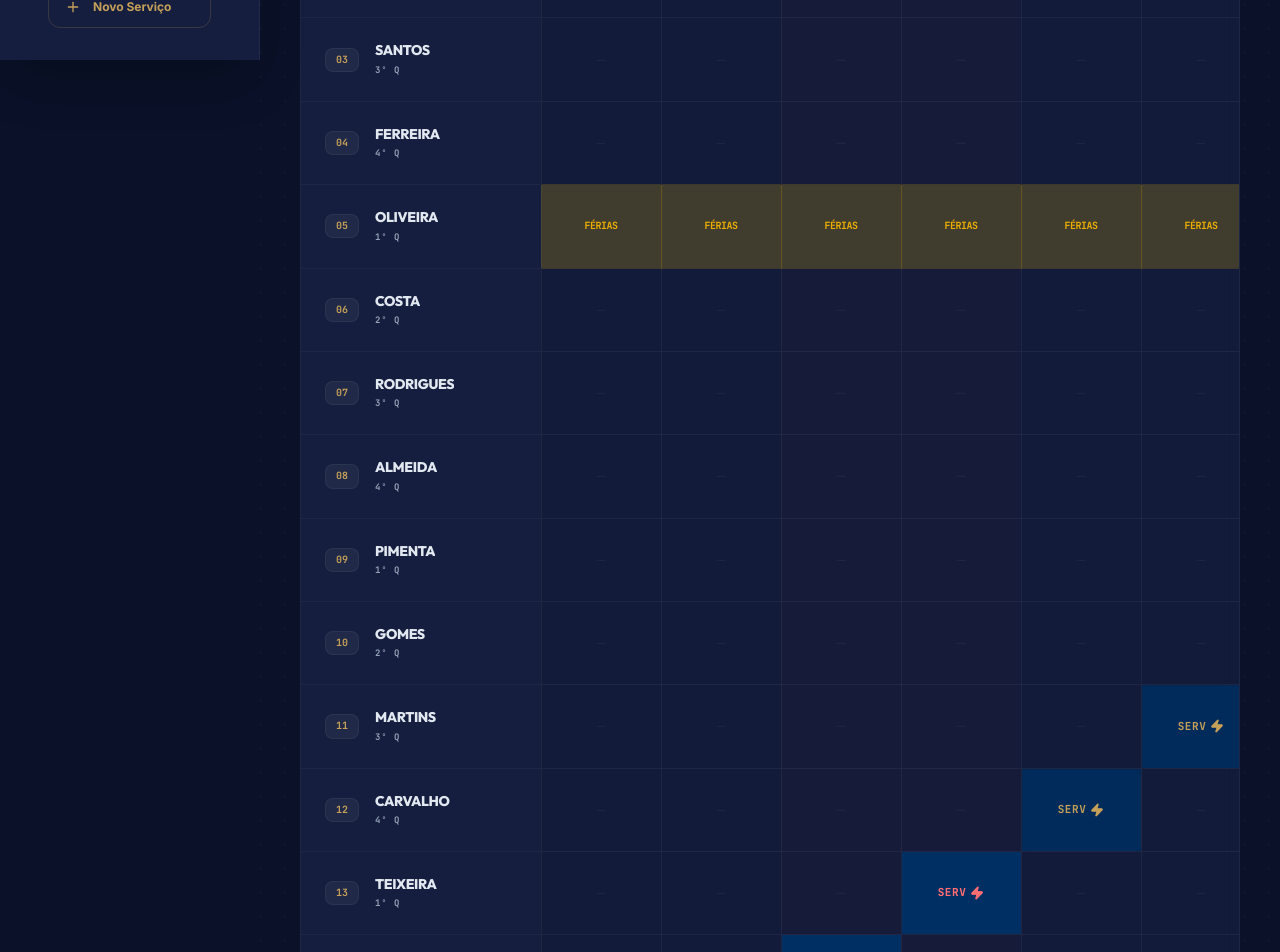
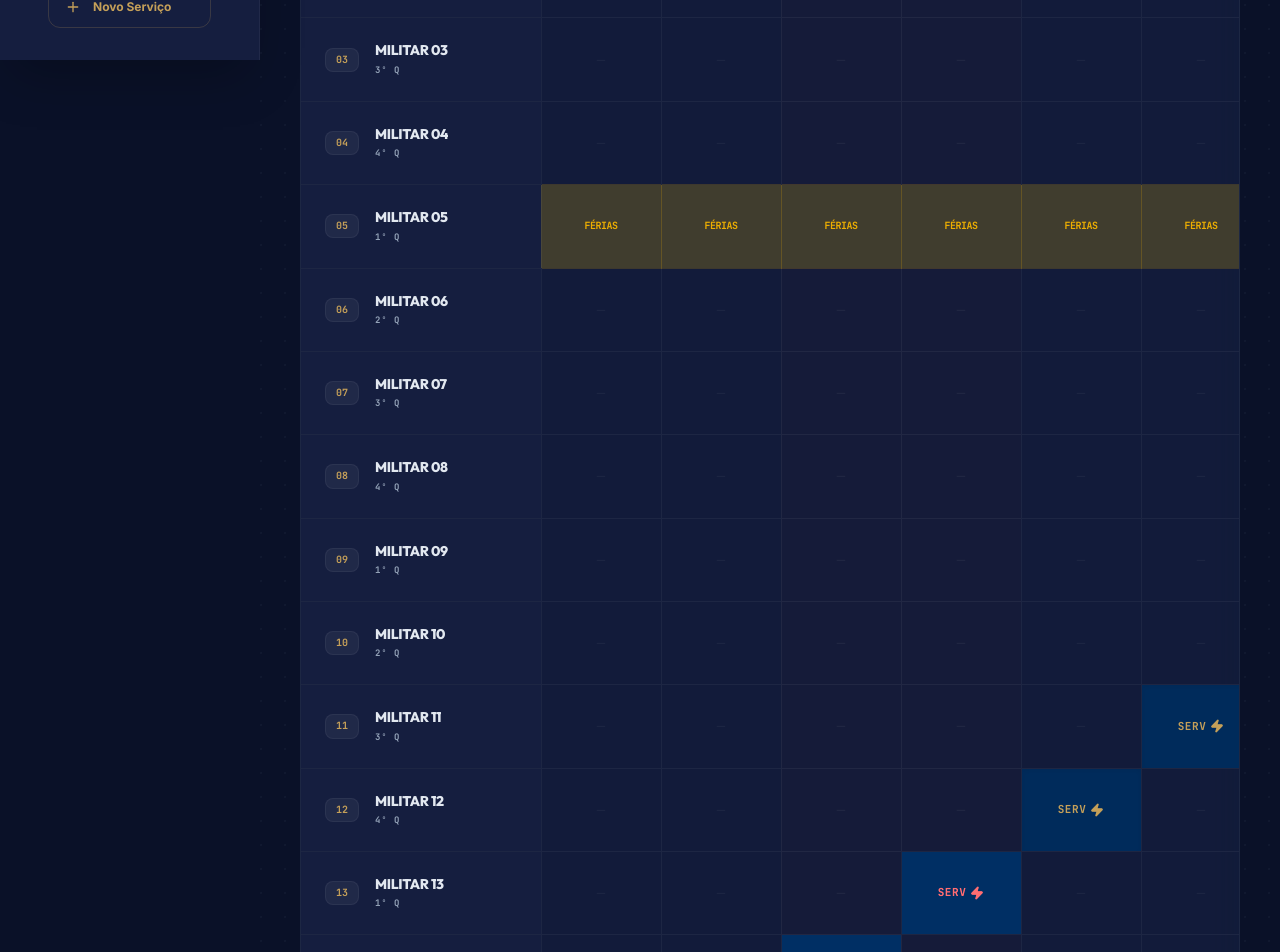
Before and after one commit to andersonscandido90-dotcom/escala, a React (Vite) app: page / in a window 1280 px wide. Shown: the part 740-1692 px from the top of the page. Built offline with nearby package versions, Linux system fonts and the light colour scheme.

Commit message:
Update App.tsx

```diff
--- a/src/App.tsx
+++ b/src/App.tsx
@@ -176,18 +176,18 @@ export default function App() {
     } else {
       // Default initial data
       const names = [
-        'ANDRE VINICIUS', 'SILVA JUNIOR', 'SANTOS', 'FERREIRA',
-        'OLIVEIRA', 'COSTA', 'RODRIGUES', 'ALMEIDA',
-        'PIMENTA', 'GOMES', 'MARTINS', 'CARVALHO',
-        'TEIXEIRA', 'MACHADO', 'NEVES', 'SOUSA'
+        'MILITAR 01', 'MILITAR 02', 'MILITAR 03', 'MILITAR 04',
+        'MILITAR 05', 'MILITAR 06', 'MILITAR 07', 'MILITAR 08',
+        'MILITAR 09', 'MILITAR 10', 'MILITAR 11', 'MILITAR 12',
+        'MILITAR 13', 'MILITAR 14', 'MILITAR 15', 'MILITAR 16'
       ];
-      const ranks = ['3SG', 'CB', 'CB', 'MN', 'MN', 'MN', '3SG', 'CB', 'CB', 'MN', 'MN', 'MN', '3SG', 'CB', 'CB', 'MN'];
-      const specs = ['MO', 'MO', 'MO', 'MO', 'MO', 'MO', 'EL', 'EL', 'EL', 'EL', 'EL', 'EL', 'MR', 'MR', 'MR', 'MR'];
+      const ranks = ['CB', 'CB', 'CB', 'CB', 'CB', 'CB', 'CB', 'CB', 'CB', 'CB', 'CB', 'CB', 'CB', 'CB', 'CB', 'CB'];
+      const specs = ['MO', 'MO', 'MO', 'MO', 'MO', 'MO', 'EL', 'EL', 'EL', 'EL', 'EL', 'EL', 'MC', 'MC', 'MT', 'MT'];
 
       const initialMilitares: Military[] = names.map((name, i) => ({
         id: i + 1,
         name,
-        posto: ranks[i],
+        grad: ranks[i],
         especialidade: specs[i],
         quarto: (i % 4) + 1,
         antiguidade: i + 1
```
